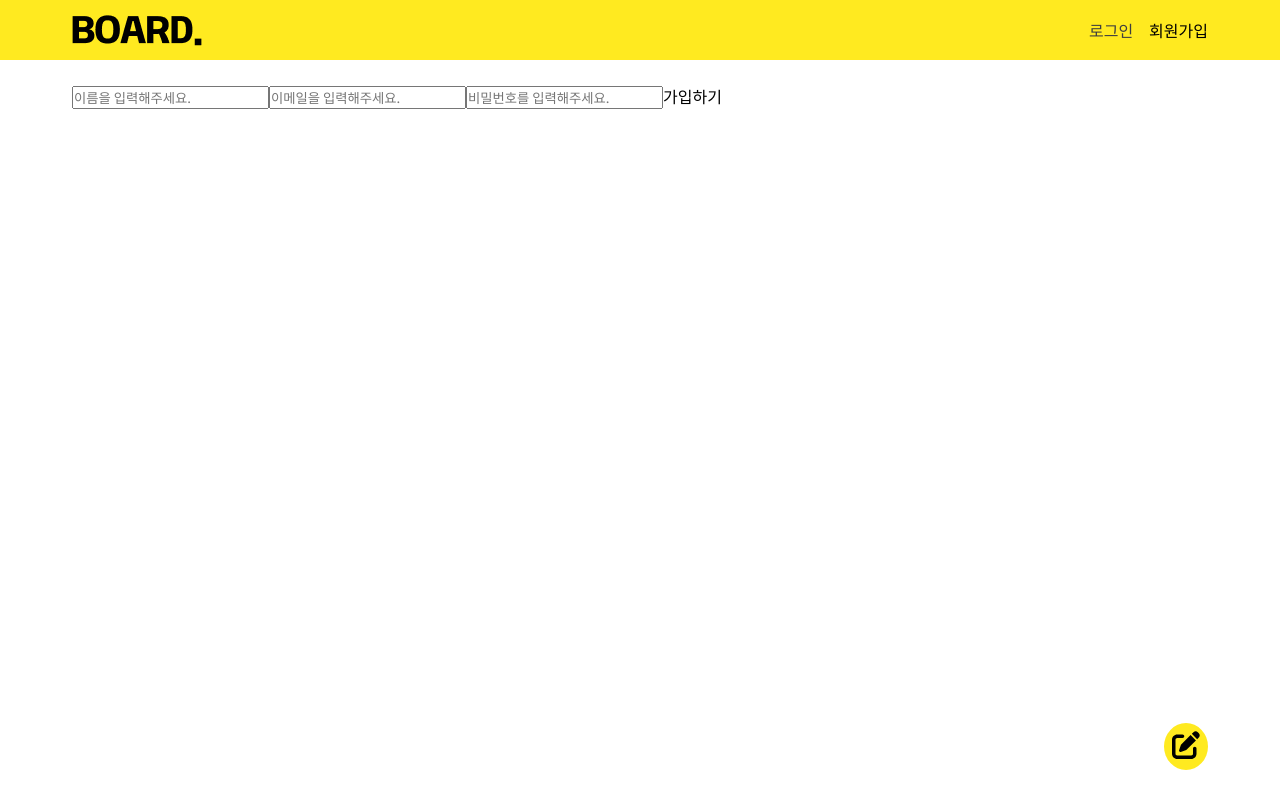
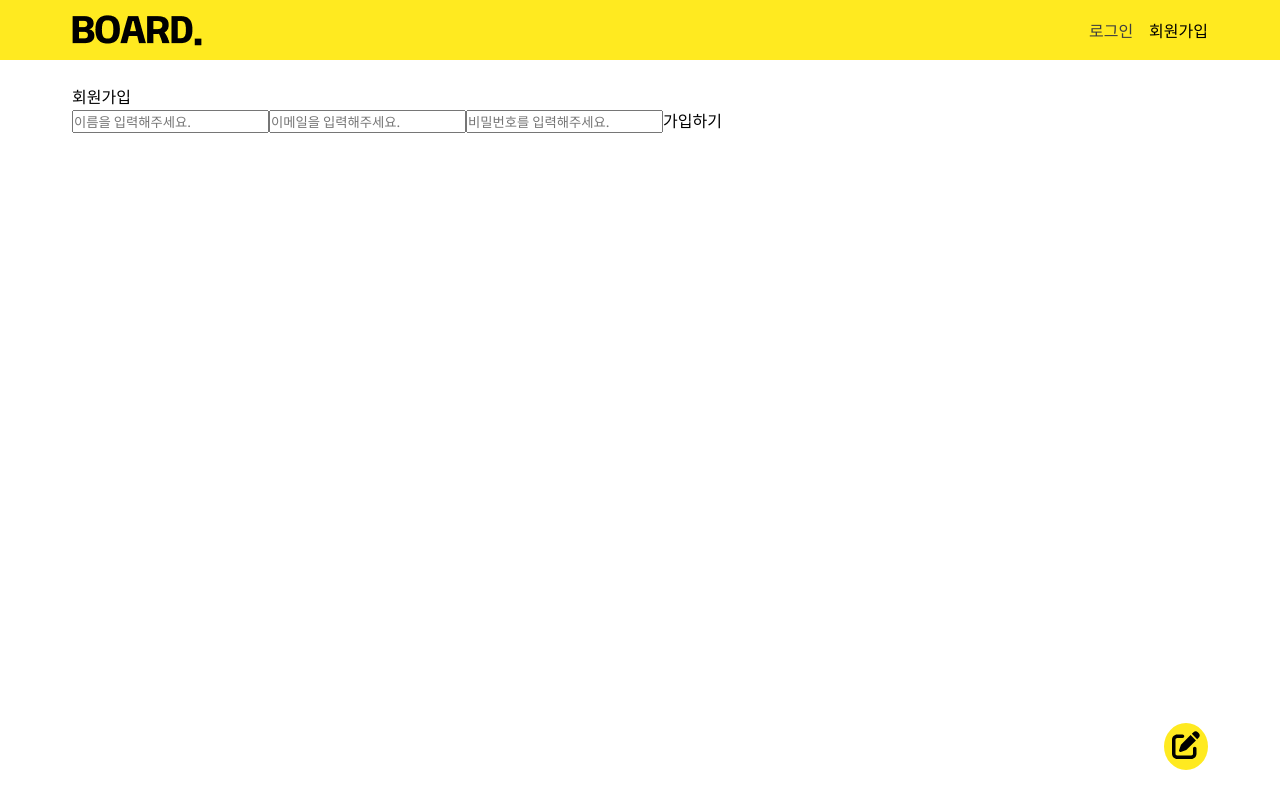
Before and after one commit to dygreen/board, a Next.js app: page /register in a window 1280 px wide. Built offline with nearby package versions, Linux system fonts and the light colour scheme; no server answers.

Commit message:
#feat. 회원가입 폼 검증 기능 추가 (formik, yup)

```diff
--- a/package.json
+++ b/package.json
@@ -16,12 +16,14 @@
     "@fortawesome/react-fontawesome": "^0.2.0",
     "@types/mongodb": "^4.0.7",
     "bcrypt": "^5.1.1",
+    "formik": "^2.4.5",
     "mongodb": "^6.1.0",
     "next": "13.5.4",
     "next-auth": "^4.24.3",
     "react": "^18",
     "react-dom": "^18",
-    "sass": "^1.69.3"
+    "sass": "^1.69.3",
+    "yup": "^1.3.2"
   },
   "devDependencies": {
     "@types/bcrypt": "^5.0.1",
--- a/src/app/register/page.tsx
+++ b/src/app/register/page.tsx
@@ -1,12 +1,114 @@
+'use client'
+
+import { useFormik } from "formik"
+import * as Yup from 'yup';
+import * as VALIDATION from '../../../util/validation'
+import { useRouter } from "next/navigation";
+
 export default function Register() {
+  const router = useRouter();
+
+  // Form 컨트롤 : onChange, 유효성 검사, submit
+  const registerFormikObj = useFormik({
+    validateOnChange: true,
+    validateOnBlur: true,
+    validateOnMount: true,
+    validationSchema: Yup.object({
+      name: Yup.string()
+        .required('이름을 입력해주세요.')
+        .min(1, '이름을 1자 이상 입력해주세요.')
+        .test(
+          'nameValid',
+          '이름 형식이 올바르지 않습니다.',
+          VALIDATION.nameRegExp
+        ),
+      email: Yup.string()
+        .required('이메일을 입력해주세요.')
+        .test(
+          'emailValid',
+          '이메일 형식이 올바르지 않습니다.',
+          VALIDATION.emailRegExp
+        ),
+      password: Yup.string()
+        .required('비밀번호를 입력해주세요.')
+        .min(4, '비밀번호를 4자 이상 입력해주세요.')
+        .max(20, '비밀번호를 20자 이상 입력해주세요.')
+        .test(
+          'pwdValid',
+          '비밀번호 형식이 올바르지 않습니다.',
+          VALIDATION.pwdRegExp
+        )
+    }),
+    initialValues: {
+      name: '',
+      email: '',
+      password: ''
+    },
+    onSubmit: (values: any) => {
+      fetch('/api/auth/signup', {
+        method: 'POST',
+        body: JSON.stringify(values)
+      })
+      .then(res => {
+        if (res.status === 200) {
+          // 회원가입 성공 시 : 메인 화면으로
+          return res.json().then(data => {
+            alert(data);
+            router.push('/');
+          })
+        } else if (res.status === 500) {
+          return res.json().then(data => alert(data));
+        } else {
+          throw new Error('Unexpected response status');
+        }
+      })
+      .catch((error) => console.error('Error : ', error))
+    }
+  })
+
   return (
     <div>
-        <form method="POST" action="/api/auth/signup">
-          <input name="name" type="text" placeholder="이름을 입력해주세요." />
-          <input name="email" type="text" placeholder="이메일을 입력해주세요." />
-          <input name="password" type="password" placeholder="비밀번호를 입력해주세요." />
-          <button type="submit">가입하기</button>
-        </form>
+      <h4>회원가입</h4>
+
+      <form onSubmit={registerFormikObj.handleSubmit}>
+        <input
+          type="text"
+          name="name"
+          value={registerFormikObj.values.name ?? ''}
+          placeholder="이름을 입력해주세요."
+          onChange={registerFormikObj.handleChange}
+        />
+        {
+          registerFormikObj.touched.name && typeof registerFormikObj.errors.name === 'string' ? (
+            <div>{registerFormikObj.errors.name}</div>
+          ) : null
+        }
+        <input
+          type="text"
+          name="email"
+          value={registerFormikObj.values.email ?? ''}
+          placeholder="이메일을 입력해주세요."
+          onChange={registerFormikObj.handleChange}
+        />
+        {
+          registerFormikObj.touched.email && typeof registerFormikObj.errors.email === 'string' ? (
+            <div>{registerFormikObj.errors.email}</div>
+          ) : null
+        }
+        <input
+          type="password"
+          name="password"
+          value={registerFormikObj.values.password ?? ''}
+          placeholder="비밀번호를 입력해주세요."
+          onChange={registerFormikObj.handleChange}
+        />
+        {
+          registerFormikObj.touched.password && typeof registerFormikObj.errors.password === 'string' ? (
+            <div>{registerFormikObj.errors.password}</div>
+          ) : null
+        }
+        <button type="submit">가입하기</button>
+      </form>
     </div>
   )
 }
--- /dev/null
+++ b/util/validation.ts
@@ -0,0 +1,22 @@
+// 이름 형식 체크 (+ 닉네임)
+export const nameRegExp = ($value: string) => {
+  let regExp = /^[ㄱ-ㅎ|가-힣|a-z|A-Z|0-9|]+$/;
+  // let regExp = /^[0-9|a-z|A-Z|ㄱ-ㅎ|ㅏ-ㅣ|가-힣]*$/;
+
+  return regExp.test($value);
+};
+
+// 비밀번호 형식 체크
+export const pwdRegExp = ($value: string) => {
+  let regExp = /^[0-9]*$/;
+  // let regExp = /^.*(?=^.{8,20}$)(?=.*\d)(?=.*[a-zA-Z])(?=.*[!@#$%^&+=]).*$/;
+
+  return regExp.test($value);
+};
+
+// 이메일 형식 체크
+export const emailRegExp = ($value: string) => {
+  const mailRegExp = /^[0-9a-zA-Z]([-_.]?[0-9a-zA-Z])*@[0-9a-zA-Z]([-_.]?[0-9a-zA-Z])*.[a-zA-Z]{2,3}$/i;
+
+  return mailRegExp.test($value);
+};
```
Also changed, not shown: pages/api/auth/signup.ts (+4 -7 lines), 2 other files (tests, documents, lock files or other folders).
